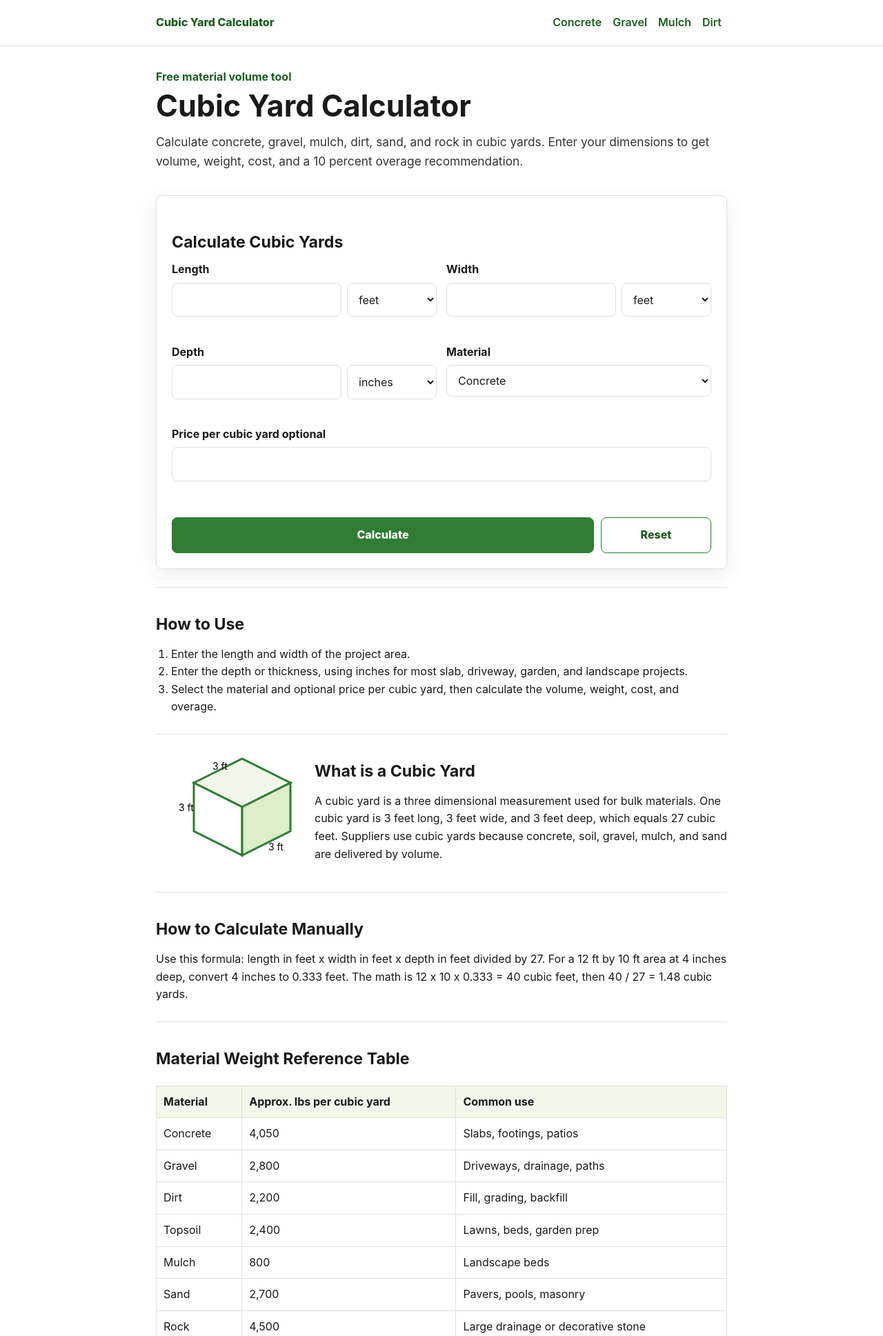
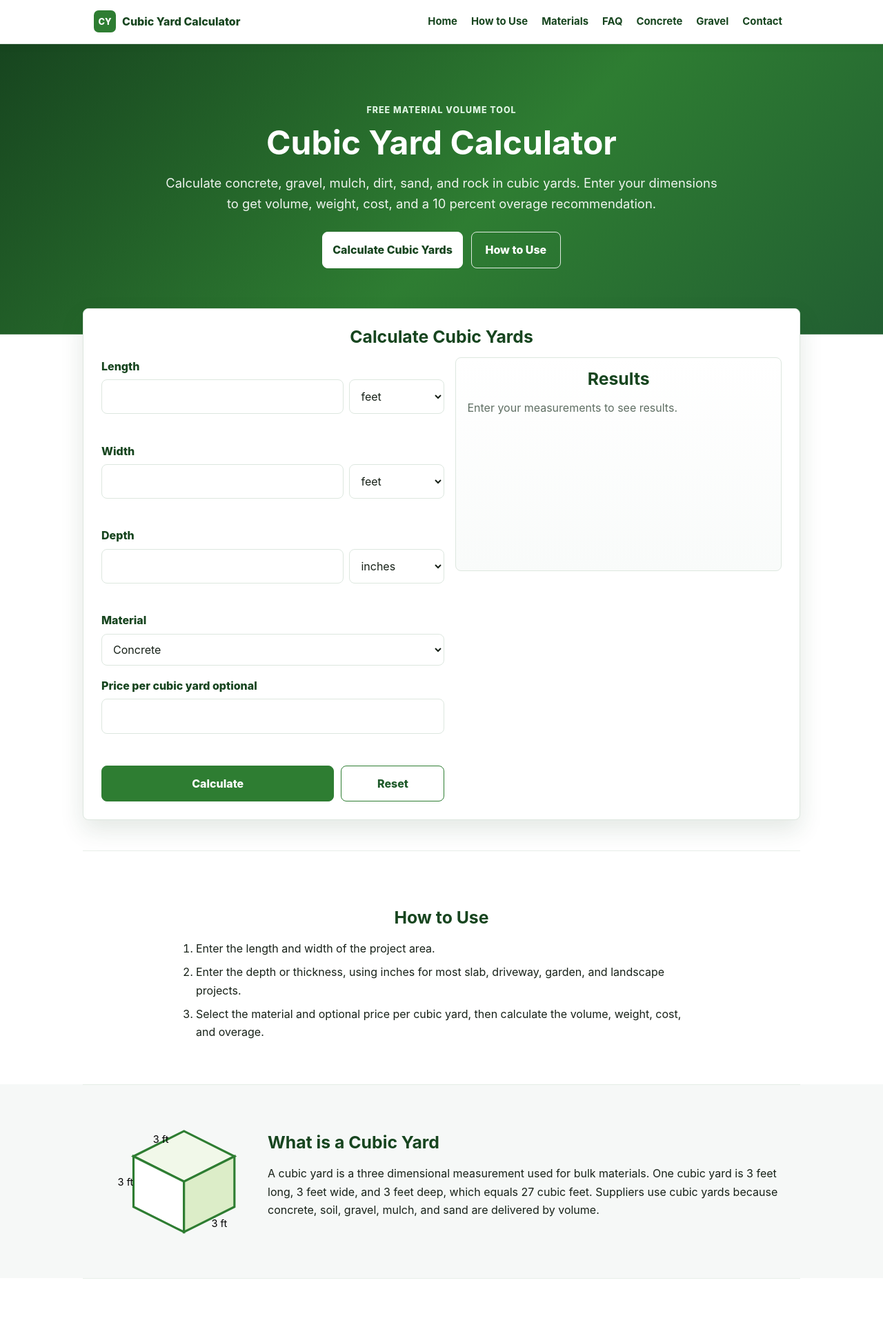
Before and after one commit to tanvirrind/cubicyardcalculator, a PHP site: page /index.php in a window 1280 px wide. Shown: the top 1937 px of the page at 69% size. Run offline with PHP 8.4, Linux system fonts and the light colour scheme.

Commit message:
Improve site design and homepage layout

```diff
--- a/public_html/assets/css/style.css
+++ b/public_html/assets/css/style.css
@@ -1,25 +1,30 @@
 :root {
   --primary: #2e7d32;
-  --primary-dark: #1b5e20;
+  --primary-dark: #1f5b2b;
+  --primary-deep: #17451f;
   --primary-light: #f1f8e9;
+  --accent: #d8f0dd;
   --background: #ffffff;
-  --text: #1a1a1a;
-  --muted: #5f6368;
-  --border: #e0e0e0;
-  --surface: #fafafa;
+  --section: #f6f8f7;
+  --text: #172118;
+  --muted: #5f6f63;
+  --border: #dde7df;
+  --surface: #ffffff;
   --radius: 8px;
-  --shadow: 0 8px 28px rgba(0, 0, 0, 0.08);
-  --max: 860px;
+  --shadow: 0 14px 34px rgba(23, 69, 31, 0.12);
+  --max: 1040px;
 }
 
 * { box-sizing: border-box; }
+
+html { scroll-behavior: smooth; }
 
 body {
   margin: 0;
   background: var(--background);
   color: var(--text);
   font-family: -apple-system, BlinkMacSystemFont, 'Segoe UI', Roboto, Oxygen, Ubuntu, sans-serif;
-  line-height: 1.6;
+  line-height: 1.65;
 }
 
 a { color: var(--primary-dark); }
@@ -38,17 +43,18 @@ img, svg { max-width: 100%; }
 .skip-link:focus { left: 8px; }
 
 .site-header {
-  border-bottom: 1px solid var(--border);
-  background: #fff;
+  border-bottom: 1px solid rgba(31, 91, 43, 0.16);
+  background: rgba(255, 255, 255, 0.96);
   position: sticky;
   top: 0;
   z-index: 5;
+  box-shadow: 0 2px 14px rgba(23, 33, 24, 0.05);
 }
 
 .site-nav {
   max-width: var(--max);
   margin: 0 auto;
-  padding: 12px 16px;
+  padding: 10px 16px;
   display: flex;
   align-items: center;
   justify-content: space-between;
@@ -56,9 +62,25 @@ img, svg { max-width: 100%; }
 }
 
 .brand {
-  color: var(--primary-dark);
+  color: var(--primary-deep);
   font-weight: 800;
   text-decoration: none;
+  display: inline-flex;
+  align-items: center;
+  gap: 9px;
+  min-width: 0;
+}
+
+.brand-mark {
+  display: inline-grid;
+  place-items: center;
+  width: 32px;
+  height: 32px;
+  border-radius: 7px;
+  background: var(--primary);
+  color: #fff;
+  font-size: 0.8rem;
+  letter-spacing: 0;
 }
 
 .nav-toggle {
@@ -66,6 +88,7 @@ img, svg { max-width: 100%; }
   background: #fff;
   border-radius: var(--radius);
   padding: 8px 12px;
+  color: var(--primary-deep);
 }
 
 .nav-links {
@@ -82,29 +105,97 @@ img, svg { max-width: 100%; }
 }
 
 .nav-links.open { display: grid; }
-.nav-links a { padding: 8px; text-decoration: none; font-weight: 600; }
 
-.site-main { max-width: var(--max); margin: 0 auto; padding: 24px 16px 48px; }
-.hero { padding: 8px 0 18px; }
-.eyebrow { color: var(--primary-dark); font-weight: 700; margin: 0 0 4px; }
+.nav-links a {
+  padding: 9px 10px;
+  text-decoration: none;
+  font-weight: 700;
+  font-size: 0.93rem;
+  color: var(--primary-deep);
+  border-radius: 6px;
+}
+
+.nav-links a:hover { background: var(--primary-light); }
+
+.site-main { padding: 0; }
+
+.site-main > :not(.hero) {
+  max-width: var(--max);
+  margin-left: auto;
+  margin-right: auto;
+}
+
+.hero {
+  width: 100%;
+  color: #fff;
+  text-align: center;
+  background: linear-gradient(135deg, #17451f 0%, #2e7d32 55%, #225f32 100%);
+  padding: 70px 16px 78px;
+  position: relative;
+  overflow: hidden;
+}
+
+.hero::after {
+  content: "";
+  position: absolute;
+  inset: auto 0 0;
+  height: 1px;
+  background: rgba(255, 255, 255, 0.2);
+}
+
+.hero > * {
+  max-width: 820px;
+  margin-left: auto;
+  margin-right: auto;
+  position: relative;
+}
+
+.eyebrow {
+  color: #dff4e3;
+  font-weight: 800;
+  margin-top: 0;
+  margin-bottom: 8px;
+  text-transform: uppercase;
+  font-size: 0.78rem;
+  letter-spacing: 0.08em;
+}
+
 h1, h2, h3 { line-height: 1.2; letter-spacing: 0; }
-h1 { font-size: 2.1rem; margin: 0 0 12px; }
-h2 { font-size: 1.45rem; margin: 32px 0 12px; }
-h3 { font-size: 1.05rem; margin: 18px 0 8px; }
-.lead { font-size: 1.08rem; color: #333; margin: 0; }
+h1 { font-size: 2.25rem; margin: 0 0 14px; }
+h2 { font-size: 1.55rem; margin: 36px 0 14px; color: var(--primary-deep); text-align: center; }
+h3 { font-size: 1.05rem; margin: 18px 0 8px; color: var(--primary-deep); }
+
+.lead {
+  font-size: 1.08rem;
+  color: rgba(255, 255, 255, 0.92);
+  margin-top: 0;
+}
+
+.hero-actions {
+  display: flex;
+  flex-wrap: wrap;
+  justify-content: center;
+  gap: 12px;
+  margin-top: 26px;
+}
 
 .tool {
   border: 1px solid var(--border);
   border-radius: var(--radius);
   box-shadow: var(--shadow);
-  padding: 16px;
+  padding: 18px;
   background: #fff;
-  margin: 18px 0 24px;
+  margin-top: -38px;
+  margin-bottom: 44px;
+  position: relative;
 }
 
-.form-grid { display: grid; gap: 14px; }
-.field label, .legend { display: block; font-weight: 700; margin-bottom: 6px; }
-.input-row { display: grid; grid-template-columns: 1fr minmax(98px, 130px); gap: 8px; }
+.tool h2 { margin-top: 0; }
+
+.form-grid { display: grid; gap: 16px; }
+.field label, .legend { display: block; font-weight: 800; margin-bottom: 6px; color: var(--primary-deep); }
+.input-row { display: grid; grid-template-columns: 1fr minmax(104px, 138px); gap: 8px; }
+
 input, select, textarea {
   width: 100%;
   border: 1px solid var(--border);
@@ -116,12 +207,14 @@ input, select, textarea {
 }
 
 textarea { min-height: 140px; resize: vertical; }
-input:focus, select:focus, textarea:focus, button:focus {
+
+input:focus, select:focus, textarea:focus, button:focus, .button:focus {
   outline: 3px solid rgba(46, 125, 50, 0.22);
   outline-offset: 2px;
 }
 
-.button-row { display: grid; gap: 10px; margin-top: 14px; }
+.button-row { display: grid; gap: 10px; margin-top: 6px; }
+
 button, .button {
   border: 1px solid var(--primary);
   border-radius: var(--radius);
@@ -135,76 +228,201 @@ button, .button {
 
 .button-primary { background: var(--primary); color: #fff; }
 .button-secondary { background: #fff; color: var(--primary-dark); }
-.preset-row, .toggle-row { display: flex; flex-wrap: wrap; gap: 8px; margin-top: 6px; }
+.button-hero-primary { background: #fff; color: var(--primary-deep); border-color: #fff; min-width: 170px; }
+.button-hero-secondary { background: transparent; color: #fff; border-color: rgba(255, 255, 255, 0.85); min-width: 130px; }
+.button-primary:hover, .button-hero-primary:hover { filter: brightness(0.98); }
+.button-secondary:hover, .button-hero-secondary:hover { background: var(--primary-light); color: var(--primary-deep); }
+
+.preset-row, .toggle-row { display: flex; flex-wrap: wrap; gap: 8px; margin-top: 8px; }
 .preset-button, .toggle-button { padding: 8px 10px; background: var(--primary-light); color: var(--primary-dark); }
 
 .error { color: #b00020; font-size: 0.9rem; min-height: 1.4em; margin-top: 4px; }
-.results { display: none; border-top: 1px solid var(--border); margin-top: 18px; padding-top: 18px; }
+
+.results {
+  display: block;
+  border: 1px solid var(--border);
+  border-radius: var(--radius);
+  background: linear-gradient(180deg, #ffffff, #f9fbfa);
+  padding: 16px;
+}
+
 .results.visible { display: block; }
+.results h2 { margin-top: 0; }
+.results:not(.visible) .result-grid,
+.results:not(.visible) [data-copy-result],
+.results:not(.visible) [data-result="copy"] {
+  display: none;
+}
+
+.results:not(.visible)::after {
+  content: "Enter your measurements to see results.";
+  display: block;
+  color: var(--muted);
+}
+
 .result-grid { display: grid; gap: 10px; }
 .result-card { border: 1px solid var(--border); border-radius: var(--radius); padding: 12px; background: var(--surface); }
 .result-card strong { display: block; font-size: 1.35rem; color: var(--primary-dark); }
 .result-card.primary { background: var(--primary-light); border-color: #c8e6c9; }
-.result-note { color: var(--muted); font-size: 0.95rem; }
+.result-note { color: var(--muted); font-size: 0.95rem; margin: 4px 0 0; }
 
 .ad-slot { display: none; }
-.content-section { border-top: 1px solid var(--border); padding-top: 8px; margin-top: 26px; }
-.steps { padding-left: 22px; }
+
+.content-section {
+  padding: 46px 16px;
+  border-top: 1px solid rgba(221, 231, 223, 0.7);
+}
+
+.content-section:nth-of-type(even) {
+  background: var(--section);
+  box-shadow: 50vw 0 0 var(--section), -50vw 0 0 var(--section);
+}
+
+.content-section > p,
+.content-section > ol,
+.content-section > .table-wrap,
+.content-section > .link-grid,
+.content-section > .faq-item {
+  max-width: 760px;
+  margin-left: auto;
+  margin-right: auto;
+}
+
+.steps { padding-left: 24px; }
+.steps li { margin-bottom: 8px; }
 .table-wrap { overflow-x: auto; }
-table { width: 100%; border-collapse: collapse; margin: 12px 0; }
-th, td { border: 1px solid var(--border); padding: 10px; text-align: left; }
-th { background: var(--primary-light); }
 
-.cube-wrap { display: grid; gap: 10px; align-items: center; }
-.faq-item { border: 1px solid var(--border); border-radius: var(--radius); margin: 10px 0; overflow: hidden; }
+table { width: 100%; border-collapse: collapse; margin-top: 14px; background: #fff; }
+th, td { border: 1px solid var(--border); padding: 11px; text-align: left; }
+th { background: var(--primary-light); color: var(--primary-deep); }
+
+.cube-wrap {
+  display: grid;
+  gap: 22px;
+  align-items: center;
+}
+
+.cube-wrap h2 { text-align: left; margin-top: 0; }
+
+.faq-item {
+  border: 0;
+  border-radius: var(--radius);
+  margin-top: 12px;
+  overflow: hidden;
+  box-shadow: 0 8px 20px rgba(23, 69, 31, 0.1);
+}
+
 .faq-question {
   width: 100%;
   border: 0;
   border-radius: 0;
-  background: #fff;
-  color: var(--text);
+  background: var(--primary-deep);
+  color: #fff;
   display: flex;
   justify-content: space-between;
   gap: 12px;
   text-align: left;
+  padding: 16px 18px;
 }
-.faq-answer { display: none; padding: 0 14px 14px; }
+
+.faq-answer {
+  display: none;
+  padding: 2px 18px 16px;
+  background: #fff;
+  border: 1px solid var(--border);
+  border-top: 0;
+}
+
 .faq-item.open .faq-answer { display: block; }
 
-.link-grid { display: grid; gap: 10px; }
+.link-grid { display: grid; gap: 14px; }
+
 .link-grid a {
   border: 1px solid var(--border);
   border-radius: var(--radius);
-  padding: 12px;
+  padding: 18px;
   text-decoration: none;
-  font-weight: 700;
-  background: var(--surface);
+  font-weight: 800;
+  background: #fff;
+  box-shadow: 0 10px 24px rgba(23, 69, 31, 0.08);
 }
 
-.site-footer { border-top: 1px solid var(--border); background: var(--surface); padding: 28px 16px; }
-.footer-grid { max-width: var(--max); margin: 0 auto; display: grid; gap: 18px; }
-.footer-grid h2 { font-size: 1rem; margin: 0 0 8px; }
-.footer-links { display: grid; gap: 6px; }
-.footer-links a { text-decoration: none; }
-.copyright { max-width: var(--max); margin: 18px auto 0; color: var(--muted); }
+.link-grid a span {
+  display: block;
+  margin-top: 8px;
+  color: var(--muted);
+  font-weight: 500;
+}
+
+.use-cases .link-grid a { text-align: center; }
+
+.site-footer {
+  background: var(--primary-deep);
+  color: #fff;
+  padding: 42px 16px 22px;
+}
+
+.footer-grid {
+  max-width: var(--max);
+  margin: 0 auto;
+  display: grid;
+  gap: 24px;
+}
+
+.footer-grid h2 {
+  color: #fff;
+  font-size: 1rem;
+  margin: 0 0 10px;
+  text-align: left;
+}
+
+.footer-about {
+  color: rgba(255, 255, 255, 0.78);
+  margin: 0;
+}
+
+.footer-links { display: grid; gap: 7px; }
+
+.footer-links a {
+  color: rgba(255, 255, 255, 0.82);
+  text-decoration: none;
+}
+
+.footer-links a:hover { color: #fff; }
+
+.copyright {
+  max-width: var(--max);
+  margin: 28px auto 0;
+  padding-top: 18px;
+  border-top: 1px solid rgba(255, 255, 255, 0.18);
+  color: rgba(255, 255, 255, 0.72);
+  text-align: center;
+}
 
 @media (min-width: 768px) {
   .nav-toggle { display: none; }
   .nav-links {
     display: flex;
+    align-items: center;
     position: static;
     border: 0;
     box-shadow: none;
     padding: 0;
     width: auto;
+    background: transparent;
   }
-  h1 { font-size: 2.7rem; }
-  .tool { padding: 22px; }
-  .form-grid { grid-template-columns: repeat(2, 1fr); }
-  .field.full, .button-row, .results { grid-column: 1 / -1; }
-  .button-row { grid-template-columns: 1fr 160px; }
-  .result-grid { grid-template-columns: repeat(3, 1fr); }
-  .cube-wrap { grid-template-columns: 220px 1fr; }
+  .hero { padding-top: 86px; padding-bottom: 96px; }
+  h1 { font-size: 3rem; }
+  .lead { font-size: 1.15rem; }
+  .tool { padding: 26px; }
+  .form-grid { grid-template-columns: minmax(0, 1fr) minmax(300px, 0.95fr); align-items: start; }
+  .field.full, .button-row { grid-column: 1; }
+  .results { grid-column: 2; grid-row: 1 / span 5; min-height: 310px; }
+  .button-row { grid-template-columns: 1fr 150px; }
+  .result-grid { grid-template-columns: repeat(2, 1fr); }
+  .result-card.primary { grid-column: 1 / -1; }
+  .cube-wrap { grid-template-columns: 230px minmax(0, 1fr); }
   .link-grid { grid-template-columns: repeat(2, 1fr); }
-  .footer-grid { grid-template-columns: 2fr 1fr; }
+  .use-cases .link-grid { grid-template-columns: repeat(4, 1fr); }
+  .footer-grid { grid-template-columns: 1.2fr 0.9fr 1.4fr 0.8fr; }
 }
--- a/public_html/includes/footer.php
+++ b/public_html/includes/footer.php
@@ -1,6 +1,19 @@
   </main>
   <footer class="site-footer">
     <div class="footer-grid">
+      <section>
+        <h2>Cubic Yard Calculator</h2>
+        <p class="footer-about">Fast material estimates for concrete, gravel, mulch, dirt, sand, and other bulk projects.</p>
+      </section>
+      <section>
+        <h2>Quick Links</h2>
+        <nav class="footer-links" aria-label="Quick links">
+          <a href="<?= $root ?>#how-to-use">How to Use</a>
+          <a href="<?= $root ?>#materials">Materials</a>
+          <a href="<?= $root ?>#faq">FAQ</a>
+          <a href="<?= $root ?>about/">About</a>
+        </nav>
+      </section>
       <section>
         <h2>Related Calculators</h2>
         <nav class="footer-links" aria-label="Related calculators">
@@ -14,9 +27,8 @@
         </nav>
       </section>
       <section>
-        <h2>Site</h2>
+        <h2>Legal</h2>
         <nav class="footer-links" aria-label="Site pages">
-          <a href="<?= $root ?>about/">About</a>
           <a href="<?= $root ?>contact/">Contact</a>
           <a href="<?= $root ?>privacy-policy/">Privacy Policy</a>
         </nav>
--- a/public_html/includes/header.php
+++ b/public_html/includes/header.php
@@ -28,13 +28,19 @@ $root = $page['root'] ?? '';
   <a class="skip-link" href="#main">Skip to content</a>
   <header class="site-header">
     <nav class="site-nav" aria-label="Main navigation">
-      <a class="brand" href="<?= $root ?>">Cubic Yard Calculator</a>
+      <a class="brand" href="<?= $root ?>" aria-label="Cubic Yard Calculator home">
+        <span class="brand-mark" aria-hidden="true">CY</span>
+        <span>Cubic Yard Calculator</span>
+      </a>
       <button class="nav-toggle" type="button" aria-expanded="false" aria-controls="navLinks">Menu</button>
       <div class="nav-links" id="navLinks">
+        <a href="<?= $root ?>">Home</a>
+        <a href="<?= $root ?>#how-to-use">How to Use</a>
+        <a href="<?= $root ?>#materials">Materials</a>
+        <a href="<?= $root ?>#faq">FAQ</a>
         <a href="<?= $root ?>concrete-calculator/">Concrete</a>
         <a href="<?= $root ?>gravel-calculator/">Gravel</a>
-        <a href="<?= $root ?>mulch-calculator/">Mulch</a>
-        <a href="<?= $root ?>dirt-calculator/">Dirt</a>
+        <a href="<?= $root ?>contact/">Contact</a>
       </div>
     </nav>
   </header>
--- a/public_html/index.php
+++ b/public_html/index.php
@@ -30,6 +30,10 @@ include __DIR__ . '/includes/header.php';
   <p class="eyebrow">Free material volume tool</p>
   <h1>Cubic Yard Calculator</h1>
   <p class="lead">Calculate concrete, gravel, mulch, dirt, sand, and rock in cubic yards. Enter your dimensions to get volume, weight, cost, and a 10 percent overage recommendation.</p>
+  <div class="hero-actions">
+    <a class="button button-hero-primary" href="#toolTitle">Calculate Cubic Yards</a>
+    <a class="button button-hero-secondary" href="#how-to-use">How to Use</a>
+  </div>
 </section>
 
 <div id="ad-top" class="ad-slot" aria-hidden="true"></div>
@@ -96,7 +100,7 @@ include __DIR__ . '/includes/header.php';
 
 <div id="ad-mid" class="ad-slot" aria-hidden="true"></div>
 
-<section class="content-section">
+<section class="content-section" id="how-to-use">
   <h2>How to Use</h2>
   <ol class="steps">
     <li>Enter the length and width of the project area.</li>
@@ -105,7 +109,7 @@ include __DIR__ . '/includes/header.php';
   </ol>
 </section>
 
-<section class="content-section cube-wrap">
+<section class="content-section cube-wrap" id="what-is-a-cubic-yard">
   <svg viewBox="0 0 220 180" role="img" aria-label="A cube showing one cubic yard as 3 feet by 3 feet by 3 feet">
     <polygon points="55,55 125,20 195,55 125,90" fill="#f1f8e9" stroke="#2e7d32" stroke-width="3"/>
     <polygon points="55,55 125,90 125,160 55,125" fill="#ffffff" stroke="#2e7d32" stroke-width="3"/>
@@ -118,12 +122,12 @@ include __DIR__ . '/includes/header.php';
   </div>
 </section>
 
-<section class="content-section">
+<section class="content-section" id="formula">
   <h2>How to Calculate Manually</h2>
   <p>Use this formula: length in feet x width in feet x depth in feet divided by 27. For a 12 ft by 10 ft area at 4 inches deep, convert 4 inches to 0.333 feet. The math is 12 x 10 x 0.333 = 40 cubic feet, then 40 / 27 = 1.48 cubic yards.</p>
 </section>
 
-<section class="content-section">
+<section class="content-section" id="materials">
   <h2>Material Weight Reference Table</h2>
   <div class="table-wrap">
     <table>
@@ -141,7 +145,17 @@ include __DIR__ . '/includes/header.php';
   </div>
 </section>
 
-<section class="content-section">
+<section class="content-section use-cases" id="use-cases">
+  <h2>Common Use Cases</h2>
+  <div class="link-grid">
+    <a href="concrete-calculator/"><strong>Concrete Projects</strong><span>Driveways, patios, slabs, footings, and sidewalks.</span></a>
+    <a href="mulch-calculator/"><strong>Landscaping</strong><span>Garden beds, borders, tree rings, and refresh layers.</span></a>
+    <a href="gravel-calculator/"><strong>Gravel and Stone</strong><span>Driveways, paths, drainage areas, and decorative rock.</span></a>
+    <a href="dirt-calculator/"><strong>Soil and Fill</strong><span>Topsoil, fill dirt, raised beds, grading, and backfill.</span></a>
+  </div>
+</section>
+
+<section class="content-section" id="faq">
   <h2>FAQ</h2>
   <?php foreach ($faqs as $i => $faq): ?>
     <?php if ($i === 6): ?><div id="ad-faq" class="ad-slot" aria-hidden="true"></div><?php endif; ?>
```
